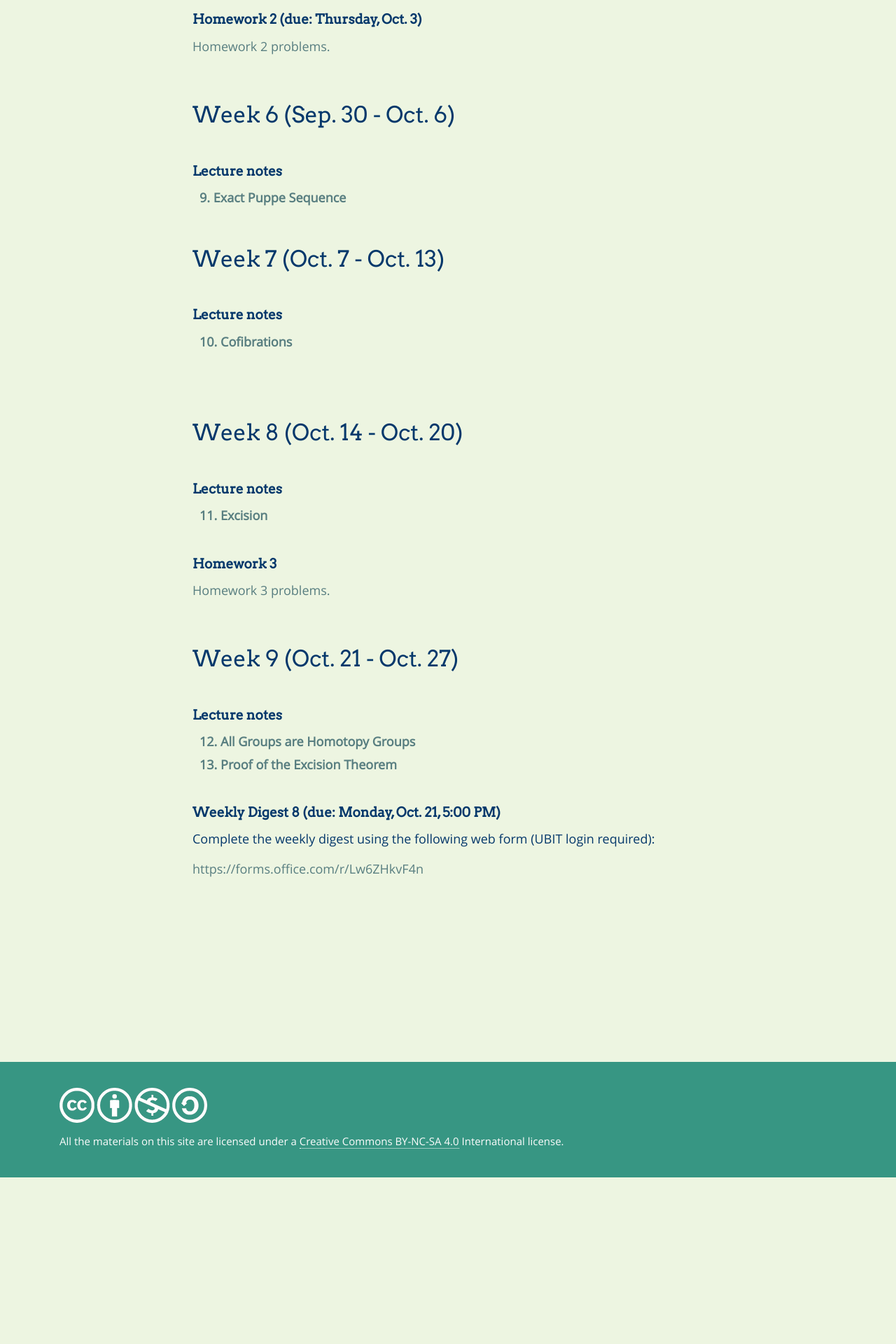
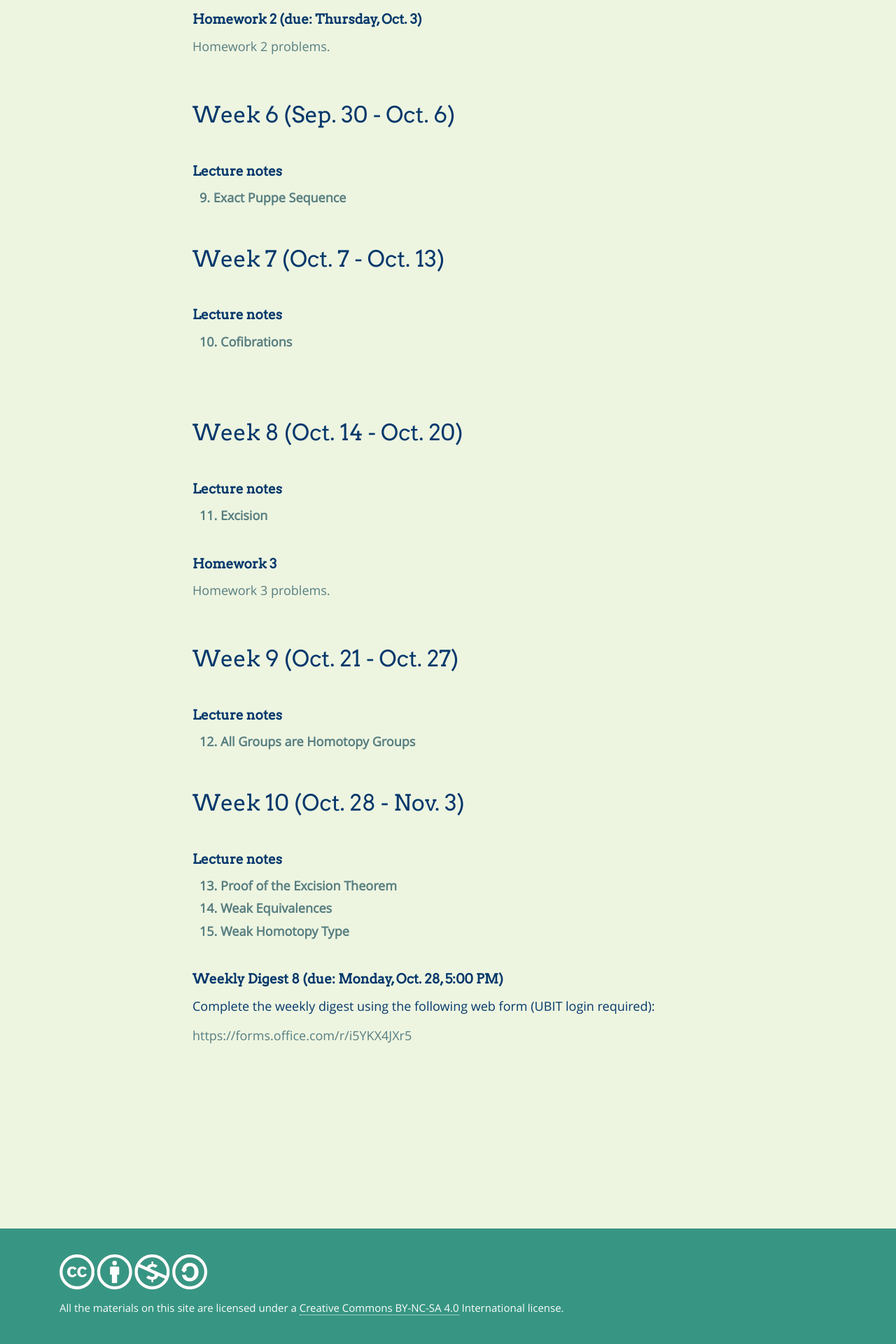
Before and after one commit to bbadzioch/727_site, a Jekyll site: the page built from course_schedule.md, in a window 1280 px wide. Shown: the part 1471-3391 px from the top of the page at 70% size. Built offline with Jekyll 4.4.1, drawn with Linux system fonts in a browser that asks for light colours; nearby versions of some CDN libraries; our own code applies the rules of GitHub Pages for plain Markdown files; before the commit the page ends 3153 px from its top, so only the background shows below that.

Commit message:
Update course_schedule.md

```diff
--- a/course_schedule.md
+++ b/course_schedule.md
@@ -133,15 +133,28 @@ layout: lecture_notes
 #### **Lecture notes**
 
 {% include lecture_notes_table.html chapter="12. All Groups are Homotopy Groups" %}
-{% include lecture_notes_table.html chapter="13. Proof of the Excision Theorem" %}
+
 
 <br/>
 
-#### **Weekly Digest 8 (due: Monday, Oct. 21, 5:00 PM)**
+## Week 10 (Oct. 28 - Nov. 3)
+
+<br/>
+
+#### **Lecture notes**
+
+{% include lecture_notes_table.html chapter="13. Proof of the Excision Theorem" %}
+{% include lecture_notes_table.html chapter="14. Weak Equivalences" %}
+{% include lecture_notes_table.html chapter="15. Weak Homotopy Type" %}
+
+<br/>
+
+#### **Weekly Digest 8 (due: Monday, Oct. 28, 5:00 PM)**
 
 Complete the weekly digest using the following web form (UBIT login required):
 
-[https://forms.office.com/r/Lw6ZHkvF4n](https://forms.office.com/r/Lw6ZHkvF4n)
+[https://forms.office.com/r/i5YKX4JXr5](https://forms.office.com/r/i5YKX4JXr5)
+
 
 
 
```
